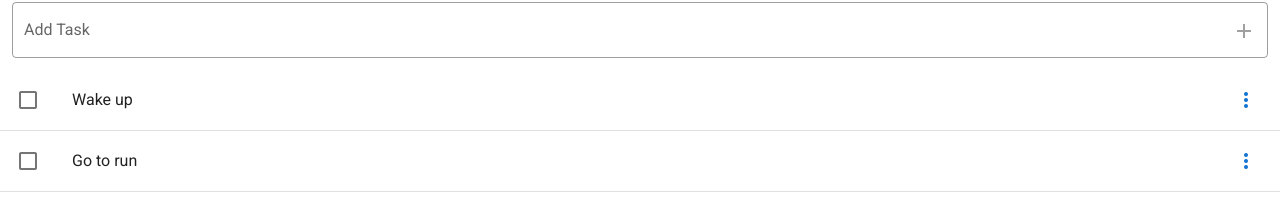
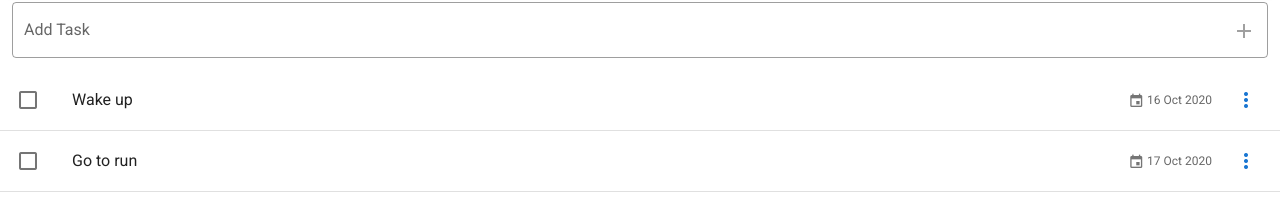
Before and after one commit to FranciscoJavierMartin/Vuetify-todo, a Vue app: page /#/ in a window 1280 px wide. Shown: the part 138-349 px from the top of the page. Built offline with nearby package versions, Linux system fonts and the light colour scheme.

Commit message:
Display due date

```diff
--- a/package.json
+++ b/package.json
@@ -8,6 +8,7 @@
   },
   "dependencies": {
     "core-js": "^3.6.5",
+    "date-fns": "^2.21.3",
     "vue": "^2.6.11",
     "vue-router": "^3.2.0",
     "vuetify": "^2.4.0",
--- a/src/components/Todo/Task.vue
+++ b/src/components/Todo/Task.vue
@@ -14,6 +14,12 @@
             >{{ task.title }}</v-list-item-title
           >
         </v-list-item-content>
+        <v-list-item-action v-if="task.dueDate">
+          <v-list-item-action-text>
+            <v-icon small>mdi-calendar</v-icon>
+            {{ task.dueDate | dateFormatted }}
+          </v-list-item-action-text>
+        </v-list-item-action>
         <v-list-item-action>
           <task-menu :task="task" />
         </v-list-item-action>
@@ -25,6 +31,7 @@
 
 <script>
 import { mapActions } from "vuex";
+import { format } from "date-fns";
 import TaskMenu from "./TaskMenu.vue";
 
 export default {
@@ -33,6 +40,11 @@ export default {
     task: {
       type: Object,
       required: true,
+    },
+  },
+  filters: {
+    dateFormatted(value) {
+      return format(new Date(value), "dd MMM yyyy");
     },
   },
   methods: {
--- a/src/store/index.js
+++ b/src/store/index.js
@@ -14,16 +14,19 @@ export default new Vuex.Store({
         id: 1,
         title: 'Wake up',
         done: false,
+        dueDate: '2020-10-16',
       },
       {
         id: 2,
         title: 'Go to run',
         done: false,
+        dueDate: '2020-10-17',
       },
       {
         id: 3,
         title: 'Eat breakfast',
         done: false,
+        dueDate: null,
       },
     ],
   },
@@ -76,6 +79,7 @@ export default new Vuex.Store({
         id: Date.now(),
         title: payload,
         done: false,
+        dueDate: null,
       });
       dispatch('showSnackbar', `'${payload}' added`);
     },
```
Also changed, not shown: 1 other file (tests, documents, lock files or other folders).
